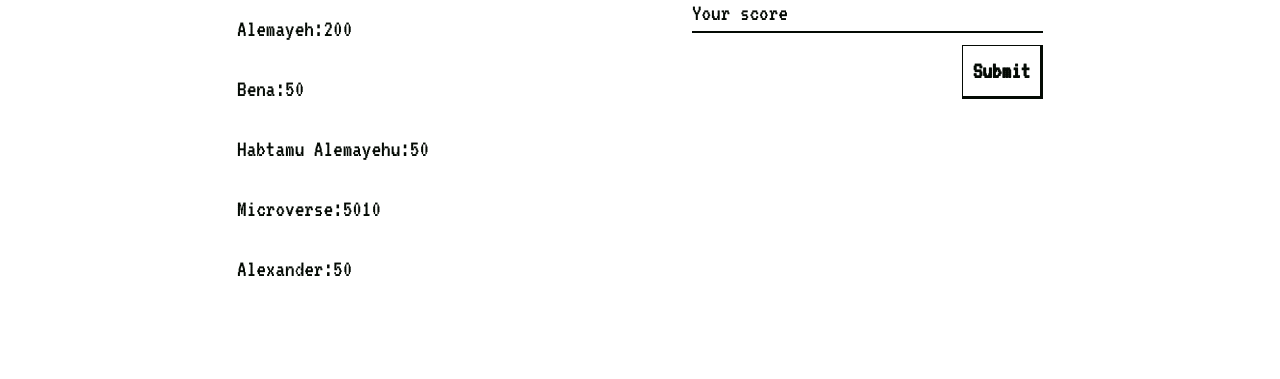
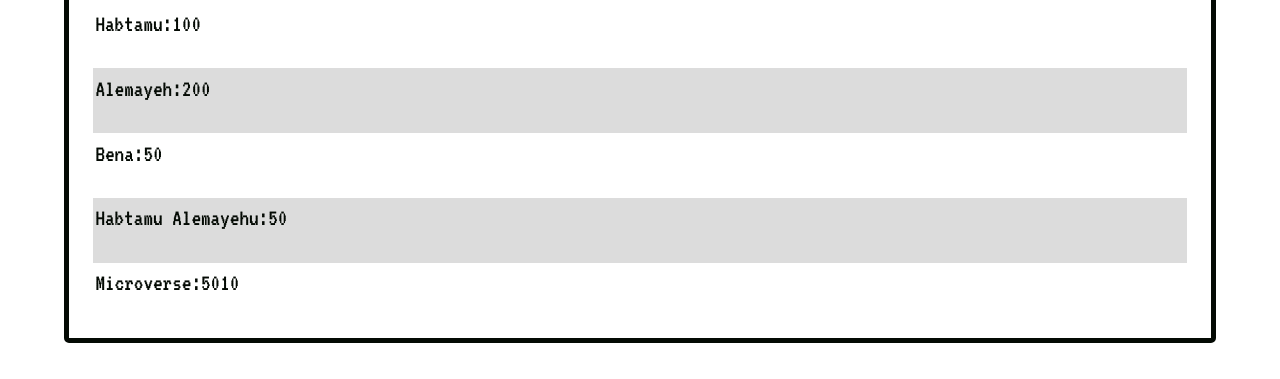
Before and after one commit to Benawi/Leaderboard, a website built with webpack: page src/index.html in a window 1280 px wide. Shown: the part 275-654 px from the top of the page. Built offline with nearby package versions, Linux system fonts and the light colour scheme.

Commit message:
Add styles for the left content container

```diff
--- a/src/styles.css
+++ b/src/styles.css
@@ -96,3 +96,58 @@ input[type=number]::-webkit-outer-spin-button {
   color: var(--main-color);
   margin-bottom: 0 !important;
 }
+
+/* LEFT CONTENT */
+.left-content {
+  padding: 1rem;
+  border-bottom: 3rem;
+  margin-bottom: 2rem;
+  border: 5px solid var(--main-color);
+  border-radius: 5px;
+  width: 100%;
+  min-height: 300px;
+  max-height: 450px;
+  overflow-y: hidden;
+}
+
+.leaderboard-container {
+  overflow-y: scroll;
+  height: 100%;
+}
+
+.leaderboard-container::-webkit-scrollbar {
+  width: 10px;
+}
+
+.leaderboard-container::-webkit-scrollbar-track {
+  background: #dfdddd;
+}
+
+.leaderboard-container::-webkit-scrollbar-thumb {
+  background: var(--main-color);
+}
+
+.leaderboard-container::-webkit-scrollbar-thumb:hover {
+  background: var(--main-color);
+}
+
+.left-content-header {
+  border-bottom: 1px solid var(--secundary-color);
+  padding-bottom: 1rem;
+}
+
+.leaderboard-rows {
+  align-items: center;
+  padding: 0.1rem 0.1rem;
+  border-bottom: 1px solid var(--secundary-color);
+}
+
+.leaderboard-rows:nth-child(even) {
+  background-color: #dcdcdc;
+}
+
+.spinner-border {
+  top: 50%;
+  left: 45%;
+  color: var(--main-color);
+}
```
